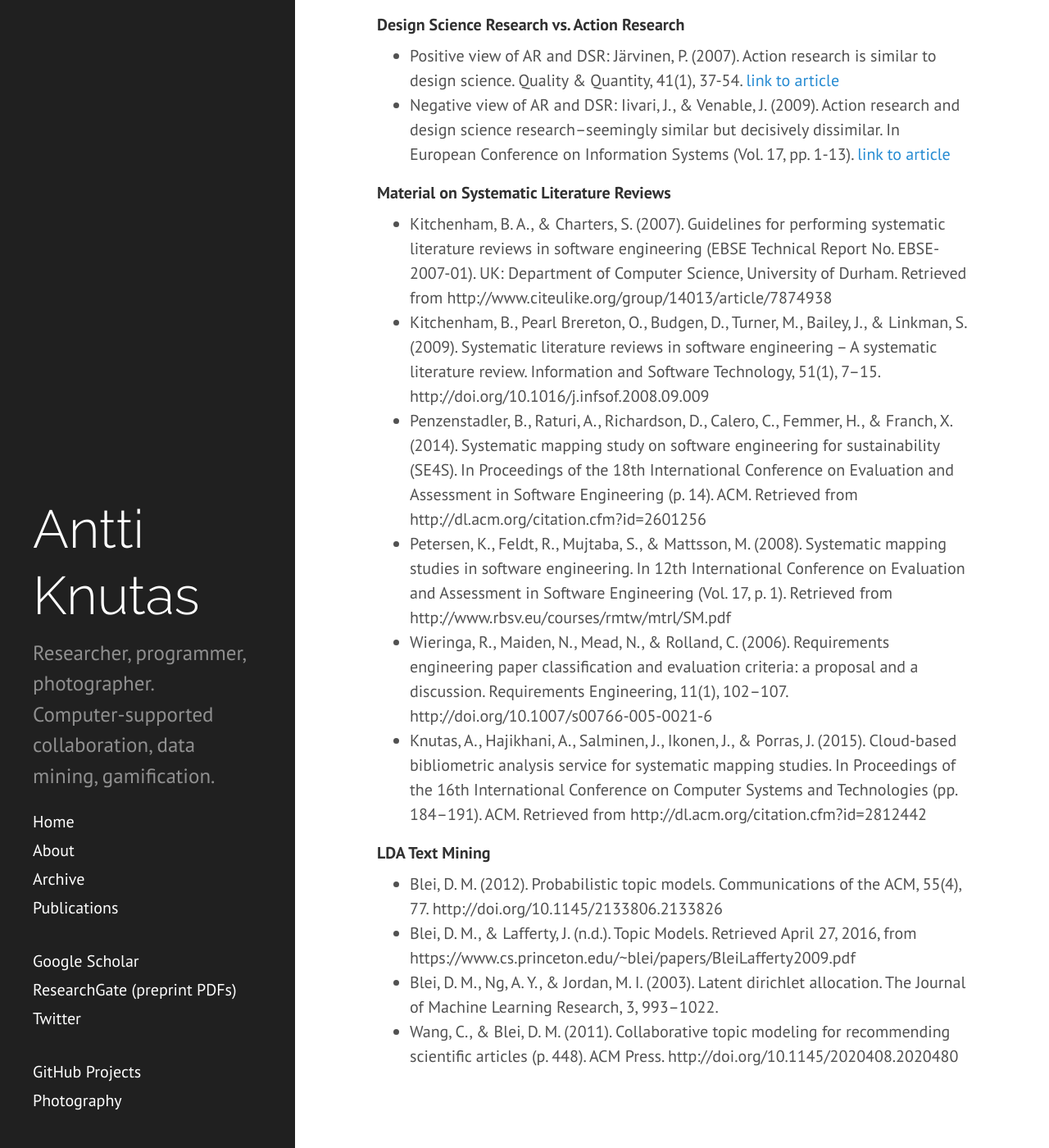
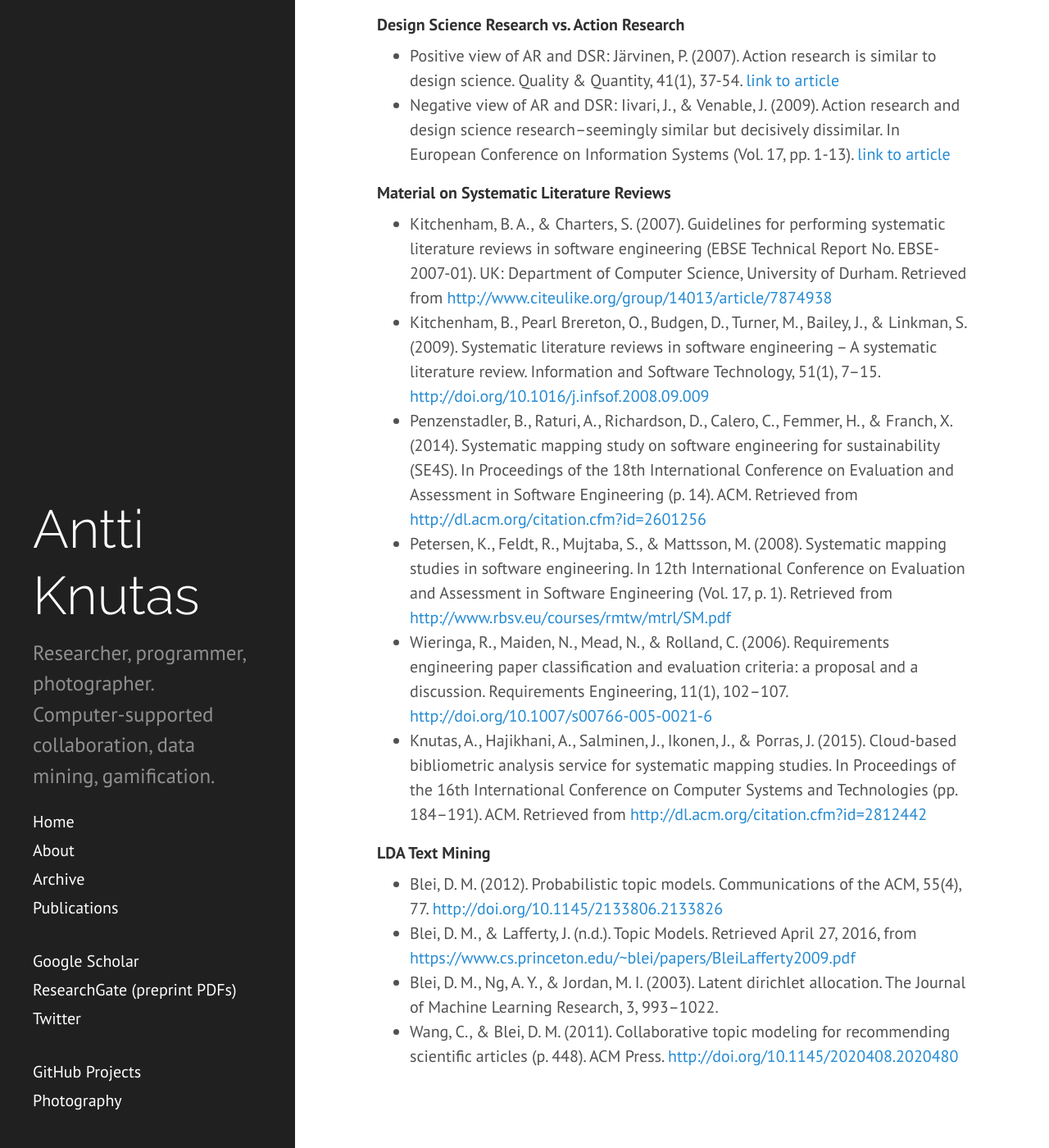
Before and after one commit to aknutas/aknutas.github.io, a Jekyll site: the page built from sundry/2016-unimi-course.md, in a window 1280 px wide and 1400 px high, scrolled down 2512 px. Shown: the whole window at 82% size. Built offline with Jekyll 4.4.1, drawn with Linux system fonts in a browser that asks for light colours.

Commit message:
Prettified links

```diff
--- a/sundry/2016-unimi-course.md
+++ b/sundry/2016-unimi-course.md
@@ -52,15 +52,15 @@ Optional, but good scientific articles that discuss different issues on gamifica
 * Negative view of AR and DSR: Iivari, J., & Venable, J. (2009). Action research and design science research–seemingly similar but decisively dissimilar. In European Conference on Information Systems (Vol. 17, pp. 1-13). [link to article](http://aisel.aisnet.org/cgi/viewcontent.cgi?article=1025&context=ecis2009)
 
 #### Material on Systematic Literature Reviews
-* Kitchenham, B. A., & Charters, S. (2007). Guidelines for performing systematic literature reviews in software engineering (EBSE Technical Report No. EBSE-2007-01). UK: Department of Computer Science, University of Durham. Retrieved from http://www.citeulike.org/group/14013/article/7874938
-* Kitchenham, B., Pearl Brereton, O., Budgen, D., Turner, M., Bailey, J., & Linkman, S. (2009). Systematic literature reviews in software engineering – A systematic literature review. Information and Software Technology, 51(1), 7–15. http://doi.org/10.1016/j.infsof.2008.09.009
-* Penzenstadler, B., Raturi, A., Richardson, D., Calero, C., Femmer, H., & Franch, X. (2014). Systematic mapping study on software engineering for sustainability (SE4S). In Proceedings of the 18th International Conference on Evaluation and Assessment in Software Engineering (p. 14). ACM. Retrieved from http://dl.acm.org/citation.cfm?id=2601256
-* Petersen, K., Feldt, R., Mujtaba, S., & Mattsson, M. (2008). Systematic mapping studies in software engineering. In 12th International Conference on Evaluation and Assessment in Software Engineering (Vol. 17, p. 1). Retrieved from http://www.rbsv.eu/courses/rmtw/mtrl/SM.pdf
-* Wieringa, R., Maiden, N., Mead, N., & Rolland, C. (2006). Requirements engineering paper classification and evaluation criteria: a proposal and a discussion. Requirements Engineering, 11(1), 102–107. http://doi.org/10.1007/s00766-005-0021-6
-* Knutas, A., Hajikhani, A., Salminen, J., Ikonen, J., & Porras, J. (2015). Cloud-based bibliometric analysis service for systematic mapping studies. In Proceedings of the 16th International Conference on Computer Systems and Technologies (pp. 184–191). ACM. Retrieved from http://dl.acm.org/citation.cfm?id=2812442
+* Kitchenham, B. A., & Charters, S. (2007). Guidelines for performing systematic literature reviews in software engineering (EBSE Technical Report No. EBSE-2007-01). UK: Department of Computer Science, University of Durham. Retrieved from <http://www.citeulike.org/group/14013/article/7874938>
+* Kitchenham, B., Pearl Brereton, O., Budgen, D., Turner, M., Bailey, J., & Linkman, S. (2009). Systematic literature reviews in software engineering – A systematic literature review. Information and Software Technology, 51(1), 7–15. <http://doi.org/10.1016/j.infsof.2008.09.009>
+* Penzenstadler, B., Raturi, A., Richardson, D., Calero, C., Femmer, H., & Franch, X. (2014). Systematic mapping study on software engineering for sustainability (SE4S). In Proceedings of the 18th International Conference on Evaluation and Assessment in Software Engineering (p. 14). ACM. Retrieved from <http://dl.acm.org/citation.cfm?id=2601256>
+* Petersen, K., Feldt, R., Mujtaba, S., & Mattsson, M. (2008). Systematic mapping studies in software engineering. In 12th International Conference on Evaluation and Assessment in Software Engineering (Vol. 17, p. 1). Retrieved from <http://www.rbsv.eu/courses/rmtw/mtrl/SM.pdf>
+* Wieringa, R., Maiden, N., Mead, N., & Rolland, C. (2006). Requirements engineering paper classification and evaluation criteria: a proposal and a discussion. Requirements Engineering, 11(1), 102–107. <http://doi.org/10.1007/s00766-005-0021-6>
+* Knutas, A., Hajikhani, A., Salminen, J., Ikonen, J., & Porras, J. (2015). Cloud-based bibliometric analysis service for systematic mapping studies. In Proceedings of the 16th International Conference on Computer Systems and Technologies (pp. 184–191). ACM. Retrieved from <http://dl.acm.org/citation.cfm?id=2812442>
 
 #### LDA Text Mining
-* Blei, D. M. (2012). Probabilistic topic models. Communications of the ACM, 55(4), 77. http://doi.org/10.1145/2133806.2133826
-* Blei, D. M., & Lafferty, J. (n.d.). Topic Models. Retrieved April 27, 2016, from https://www.cs.princeton.edu/~blei/papers/BleiLafferty2009.pdf
+* Blei, D. M. (2012). Probabilistic topic models. Communications of the ACM, 55(4), 77. <http://doi.org/10.1145/2133806.2133826>
+* Blei, D. M., & Lafferty, J. (n.d.). Topic Models. Retrieved April 27, 2016, from <https://www.cs.princeton.edu/~blei/papers/BleiLafferty2009.pdf>
 * Blei, D. M., Ng, A. Y., & Jordan, M. I. (2003). Latent dirichlet allocation. The Journal of Machine Learning Research, 3, 993–1022.
-* Wang, C., & Blei, D. M. (2011). Collaborative topic modeling for recommending scientific articles (p. 448). ACM Press. http://doi.org/10.1145/2020408.2020480
+* Wang, C., & Blei, D. M. (2011). Collaborative topic modeling for recommending scientific articles (p. 448). ACM Press. <http://doi.org/10.1145/2020408.2020480>
```
